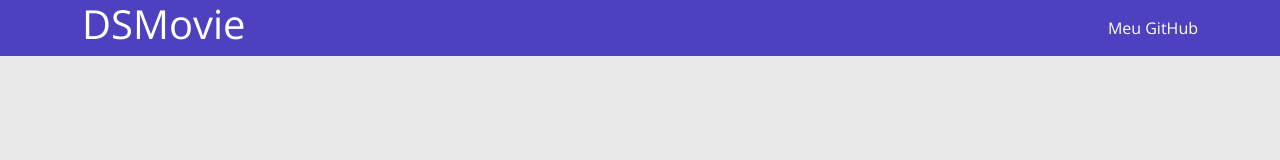
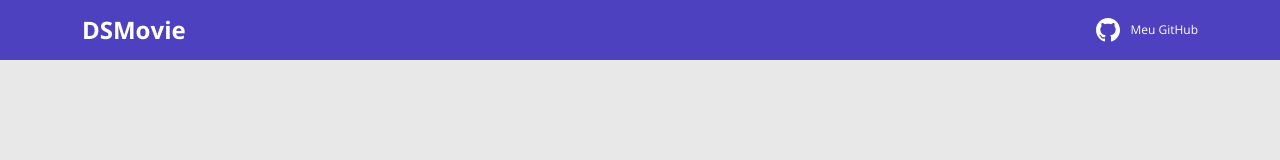
Before and after one commit to samuelsaturn/DSMovie, a plain HTML site: page index.html in a window 1280 px wide. Drawn offline with nearby package versions, Linux system fonts and the light colour scheme.

Commit message:
[Barra Superior PARTE 2]

```diff
--- a/css/styles.css
+++ b/css/styles.css
@@ -1,4 +1,10 @@
 @import url('https://fonts.googleapis.com/css2?family=Open+Sans:wght@300;400;700&display=swap');
+
+:root {
+    --bg-gray: #E8E8E8;
+    --color-primary: #4D41C0;
+    --white: #fff;
+}
 
 * {
     box-sizing: border-box;
@@ -6,7 +12,7 @@
 }
 
 html, body {
-    background-color: #E8E8E8;
+    background-color: var(--bg-gray);
 }
 
 nav {
@@ -15,13 +21,39 @@ nav {
     justify-content: space-between;
 }
 
+nav h1 {
+    font-size: 24px;
+    font-weight: 700;
+}
+
+nav a {
+    font-size: 12px;
+    font-weight: 400;
+}
+
 header {
-    background-color: #4D41C0;
-    color: #fff;
+    background-color: var(--color-primary);
+    color: var(--white);
+    height: 60px;
+    display: flex;
+    align-items: center;
 
+}
+
+h1, h2, h3, h4, h5, h6 {
+    margin: 0px;
 }
 
 a, a:hover {
     color: unset;
     text-decoration: none;
 }
+
+.dsmovie-contact-container {
+    display: flex;
+    align-items: center;
+}
+
+.dsmovie-contact-container img {
+    margin-right: 10px;
+}
--- a/index.html
+++ b/index.html
@@ -17,9 +17,15 @@
 <body>
 
   <header>
-    <nav class= "container">
+    <nav class="container">
       <h1>DSMovie</h1>
-      <a href="https://github.com/samuelsaturn">Meu GitHub</a>
+      <div class="dsmovie-contact-container">
+
+        <img src="img/github.svg" alt="GitHub">
+        <a href="https://github.com/samuelsaturn">Meu GitHub</a>
+
+      </div>
+
     </nav>
   </header>
 
```
Also changed, not shown: img/github.svg (added).
